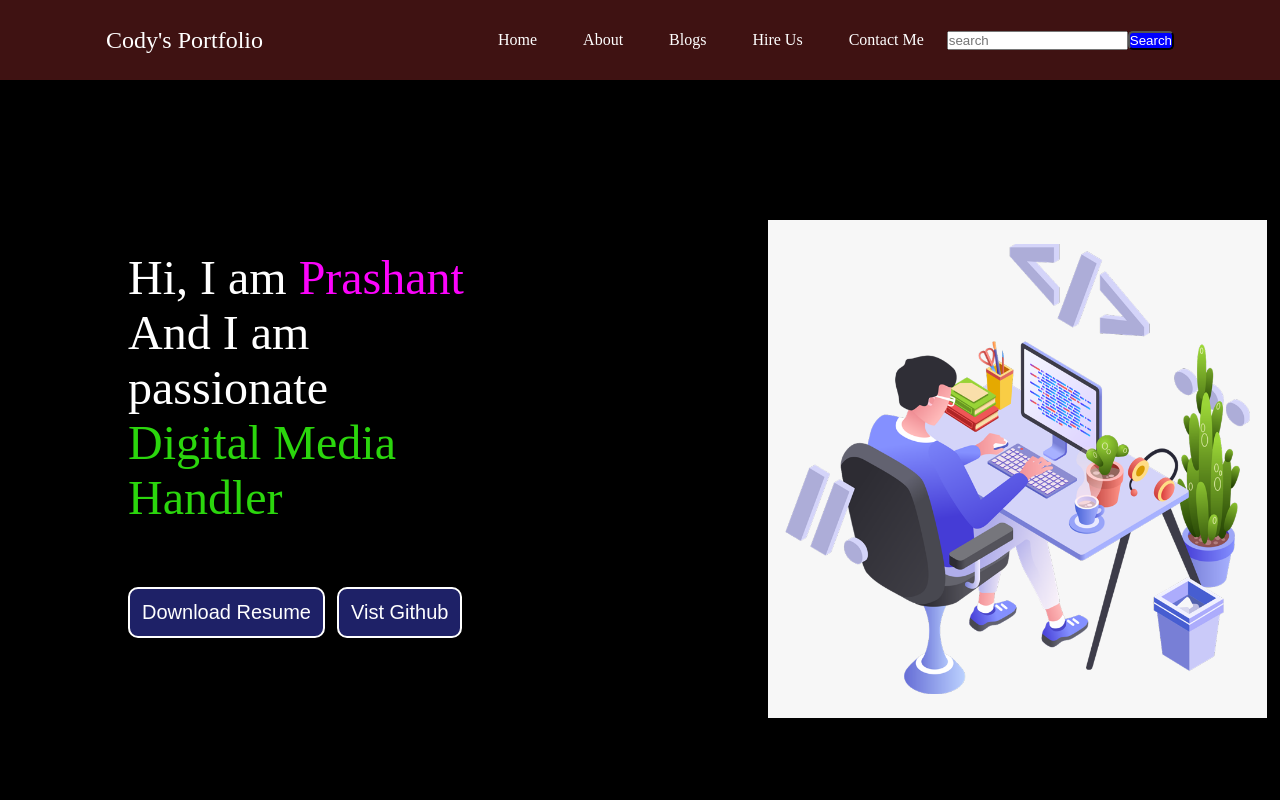
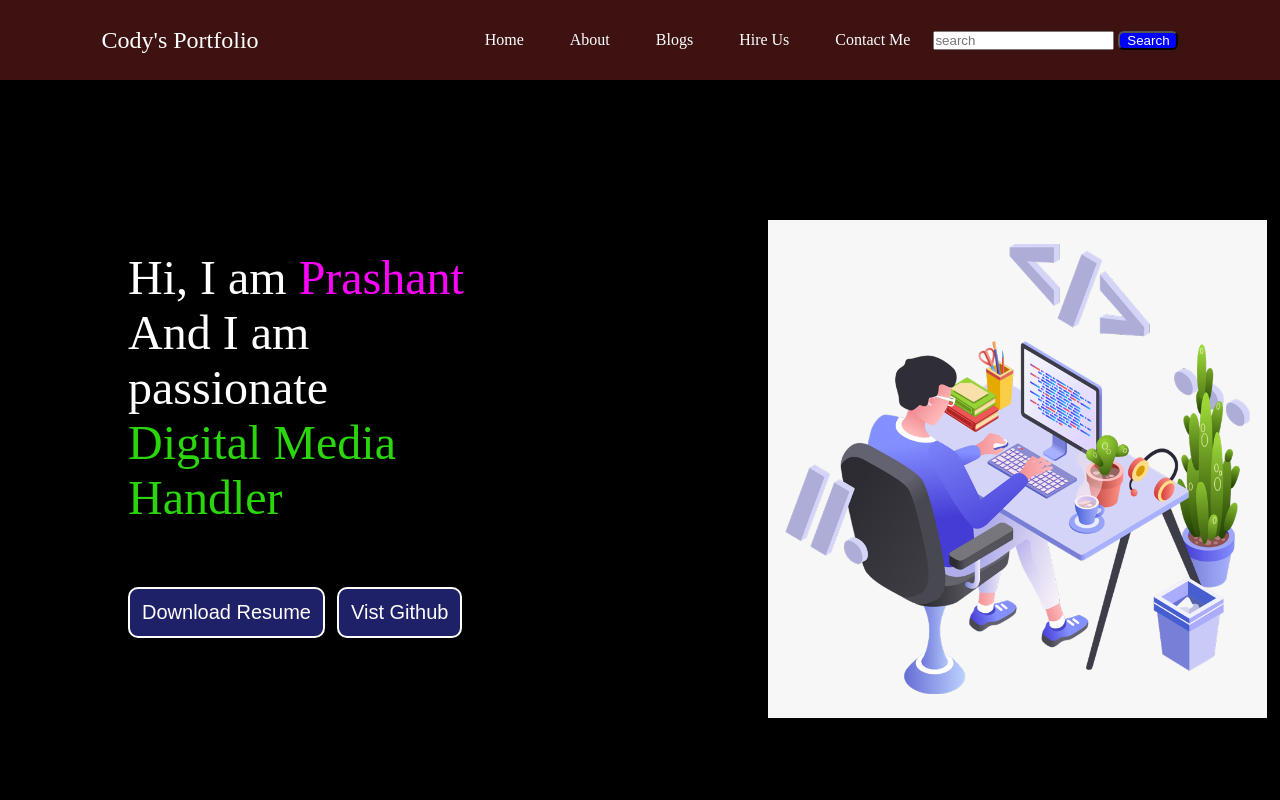
Before and after one commit to iamcody-git/Portfolio, a plain HTML site: page index.html in a window 1280 px wide. Shown: the top 800 px of the page. Drawn offline with nearby package versions, Linux system fonts and the light colour scheme.

Commit message:
modified

```diff
--- a/index.html
+++ b/index.html
@@ -19,7 +19,7 @@
                     <li><a href="/">Blogs</a></li>
                     <li><a href="project.html">Hire Us</a></li>
                     <li><a href="contact.html">Contact Me</a></li>
-                    <input type="search" placeholder="search">
+                    <input type="search" placeholder="search"> &nbsp;
                     <button type="button">Search</button>
                 </ul>
             </div>
--- a/style.css
+++ b/style.css
@@ -36,7 +36,8 @@ nav ul li a:hover{
 nav ul button{
     background-color: blue;
     color: white;
-    border-radius: 5px;
+    border-radius: 6px;
+    width: 60px;
 }
 .left{
     font-size: 1.5rem;
```
Also changed, not shown: about.html (+1 -1 lines), contact.html (+1 -1 lines), project.html (+1 -1 lines).
